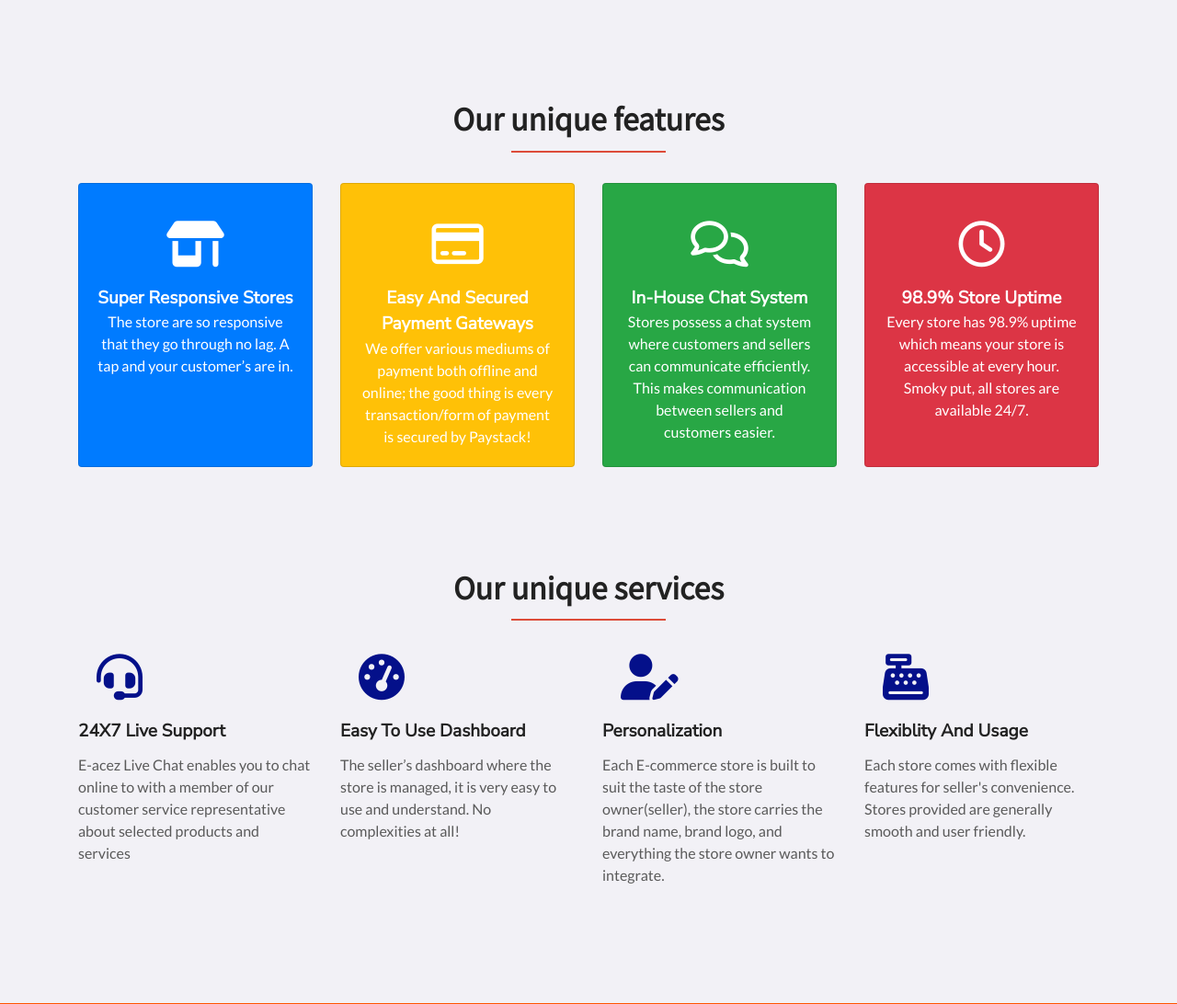
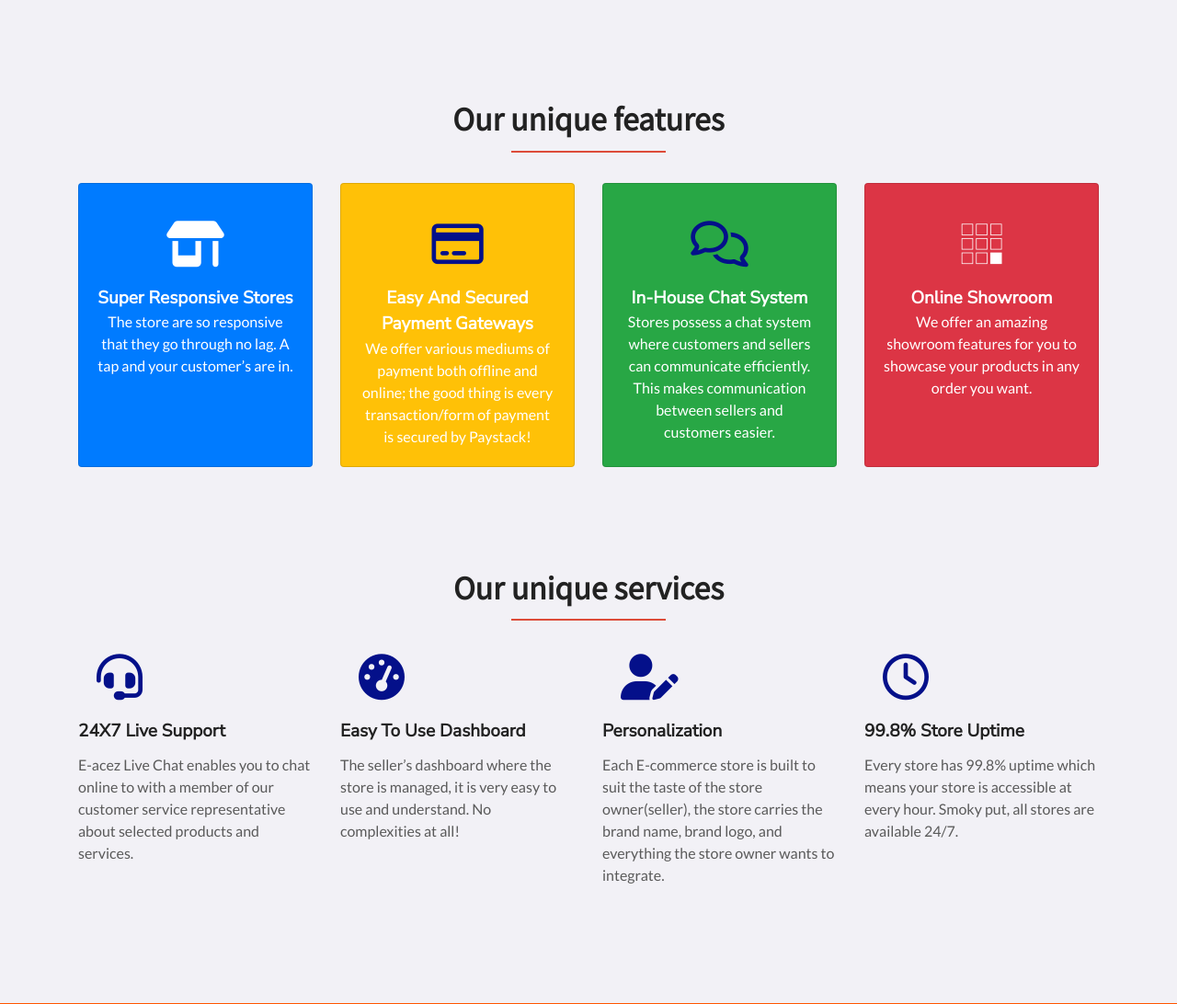
Before and after one commit to Jos33y/e-acez-website, a PHP site: page / in a window 1280 px wide. Shown: the part 794-1886 px from the top of the page at 92% size. Run offline with PHP 8.4, Linux system fonts and the light colour scheme; some libraries are stand-ins or nearby versions; some web fonts are replaced.

Commit message:
added showroom line

```diff
--- a/index.php
+++ b/index.php
@@ -63,11 +63,10 @@ include('header.php')
         </div>
         <div class="card bg-danger">
             <div class="card-body text-center">
-            <i class="far fa-clock"></i>
+            <i class="fab fa-buromobelexperte"></i>
             <br>
-            <span class="sub-title">98.9% store uptime</span>
-            <p class="card-text"> Every store has 98.9% uptime which means your store is accessible at every hour.
-                Smoky put, all stores are available 24/7.</p>
+            <span class="sub-title">Online Showroom</span>
+            <p class="card-text">  We offer an amazing showroom features for you to showcase your products in any order you want.</p>
             </div>
         </div>
     </div>
@@ -89,7 +88,7 @@ include('header.php')
             <br>
             <p class="title-text">
             E-acez Live Chat enables you to chat online to with a member
-             of our customer service representative about selected products and services
+             of our customer service representative about selected products and services.
             </p>
         </div>
 
@@ -116,13 +115,13 @@ include('header.php')
         </div>
 
         <div class="col">
-            <i class="fas fa-cash-register"></i>
+            <i class="far fa-clock"></i>
             <br>
-            <span class="sub-title">Flexiblity and Usage</span>
+            <span class="sub-title">99.8% store uptime</span>
             <br>
             <p class="title-text">
-            Each store comes with flexible features for seller's convenience.
-             Stores provided are generally smooth and user friendly.
+            Every store has 99.8% uptime which means your store is accessible at every hour.
+                Smoky put, all stores are available 24/7.
             </p>
 
         </div>
--- a/styles/index.css
+++ b/styles/index.css
@@ -224,7 +224,7 @@ hr.line{
 }
 
 /** Card styles **/
-.card-body .fas, .far{
+.card-body .fas, .far, .fab{
     font-size: 50px;
     margin: 20px;
 }
@@ -246,7 +246,7 @@ hr.line{
 
 
 /** services column styles **/
-.services .fas{
+.services .fas, .far{
     color: #04108a;
     font-size: 50px;
     margin: 20px;
```
